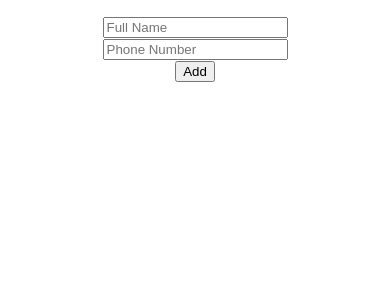
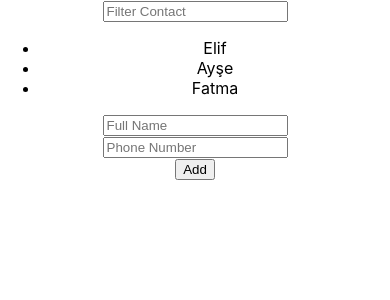
Before and after one commit to elifintizamoglu/React101, a React (Create React App) app in the folder react-project/: page / in a window 390 px wide. Shown: the top 300 px of the page. Built offline with nearby package versions, Linux system fonts and the light colour scheme.

Commit message:
Phonebook - Filter Records

```diff
--- a/react-project/src/components/contacts/index.js
+++ b/react-project/src/components/contacts/index.js
@@ -4,7 +4,20 @@
 
 
 function Contacts() {
-  const [contacts, setContacts] = useState([]);
+  const [contacts, setContacts] = useState([
+    {
+      fullname: "Elif",
+      phone_number: 123
+    },
+    {
+      fullname: "Ayşe",
+      phone_number: 245
+    },
+    {
+      fullname: "Fatma",
+      phone_number: 658
+    }
+  ]);
 
   useEffect(() => {
     console.log(contacts);
--- a/react-project/src/components/contacts/list/index.js
+++ b/react-project/src/components/contacts/list/index.js
@@ -1,10 +1,29 @@
-import React from 'react'
+import { useState } from 'react'
 
 function List({ contacts }) {
+
+  const [filterText, setFilterText] = useState("");
+
+  const filtered = contacts.filter((item) => {
+    return Object.keys(item).some((key) =>
+      item[key]
+        .toString()
+        .toLowerCase()
+        .includes(filterText.toLowerCase())
+    );
+  });
+
+
   return <div>
+
+    <input
+      placeholder='Filter Contact'
+      value={filterText}
+      onChange={(e) => setFilterText(e.target.value)} />
+
     <ul>
       {
-        contacts.map((contact, i) =>
+        filtered.map((contact, i) =>
           <li key={i}>
             {contact.fullname}
           </li>
```
